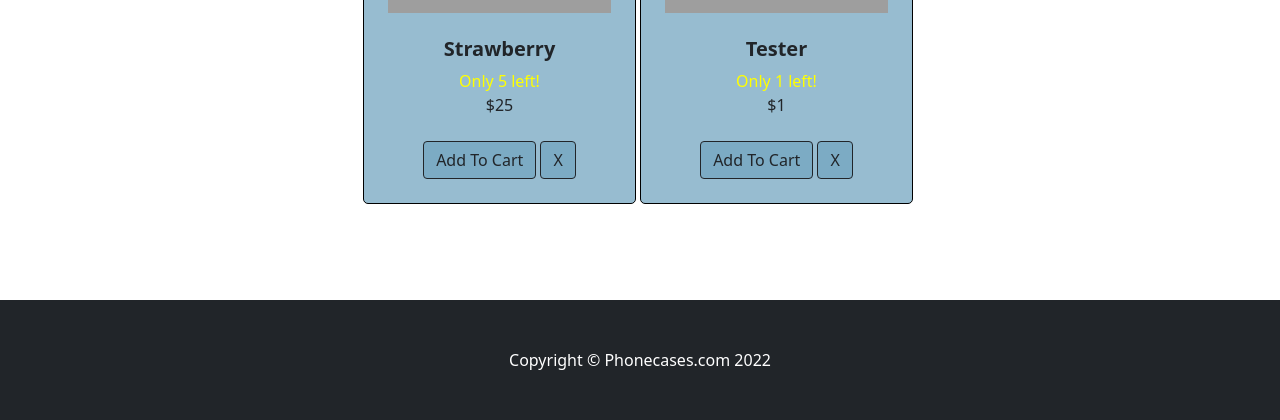
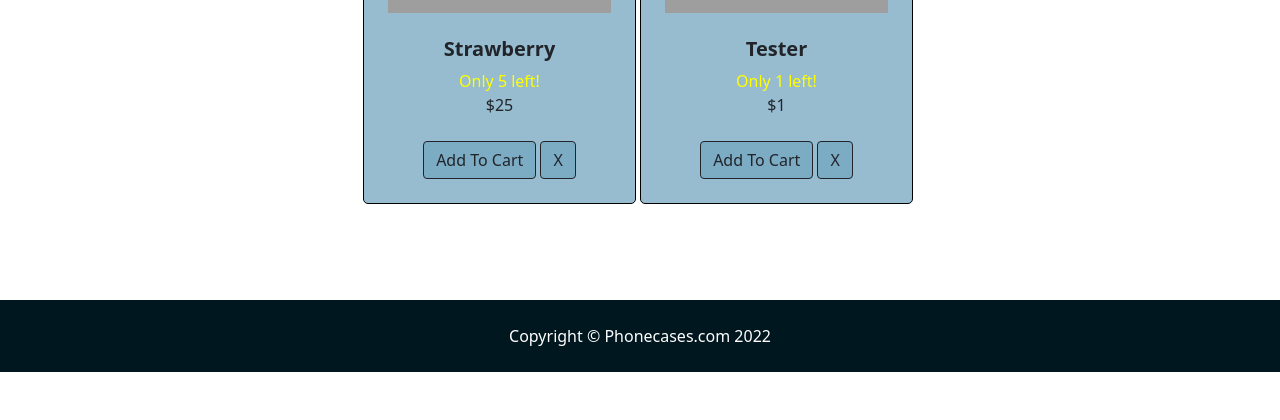
Before and after one commit to Presicci/PhoneCaseDotCom, a Django app: page / in a window 1280 px wide. Shown: the part 699-1119 px from the top of the page. After the commit the page ends 1071 px from the top, so only its background shows below. Run offline with Django 4.2, Linux system fonts and the light colour scheme; data comes from the database, SQL or seed files in the repository; parts of the project's set-up code (start-up, migrations or seed data) failed here and were passed over; some libraries are stand-ins or nearby versions; grey boxes are pictures that could not be loaded.

Commit message:
Reduced footer padding and removed old bg coloring

```diff
--- a/home/templates/index.html
+++ b/home/templates/index.html
@@ -160,7 +160,7 @@
 
         </section>
         <!-- Footer-->
-        <footer style="background-color: #00171f" class="py-5 bg-dark mt-auto">
+        <footer style="background-color: #00171f" class="py-4 mt-auto">
             <div class="container"><p class="m-0 text-center text-white">Copyright &copy; Phonecases.com 2022</p></div>
         </footer>
         <!-- Bootstrap core JS-->
```
